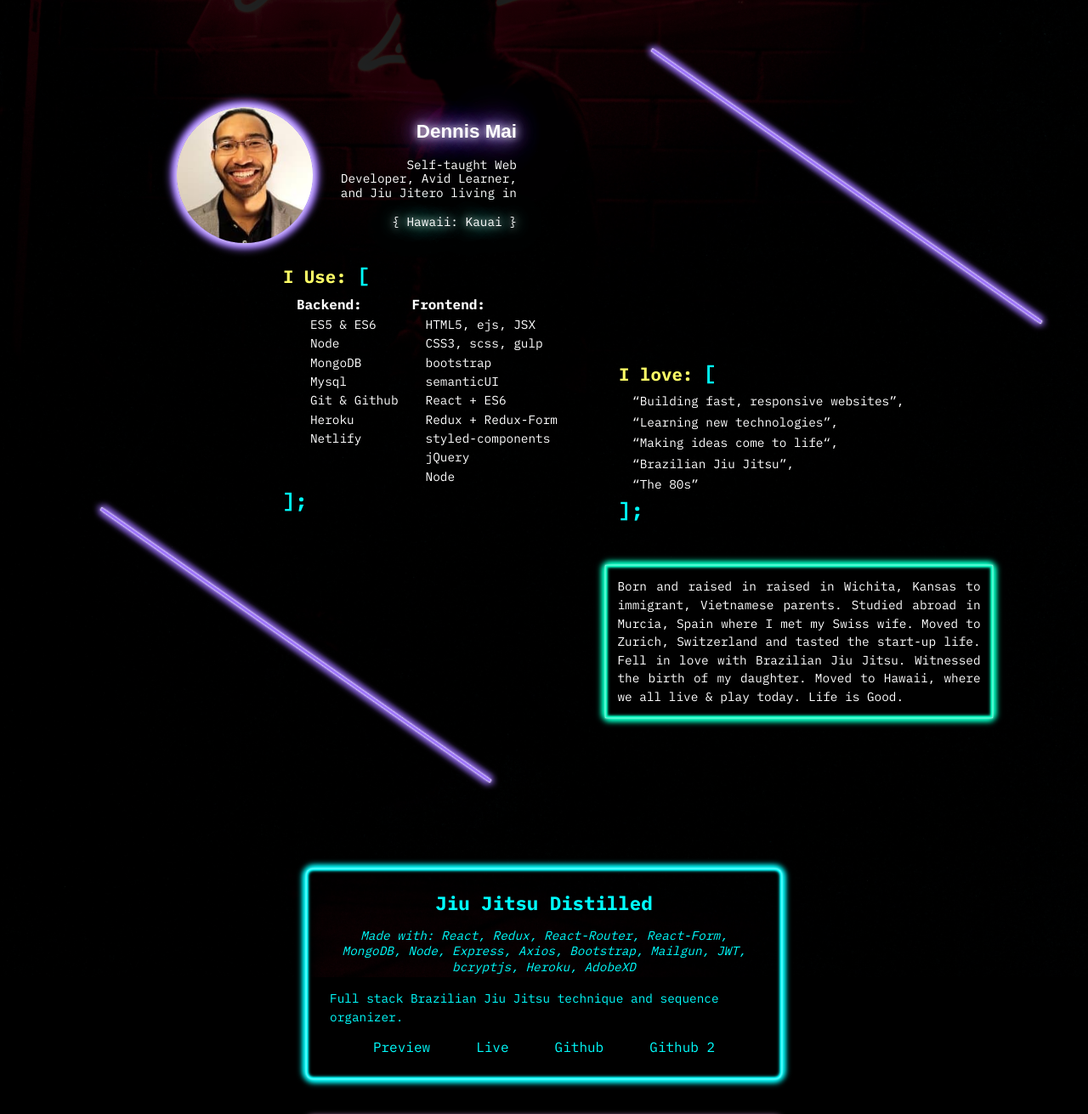
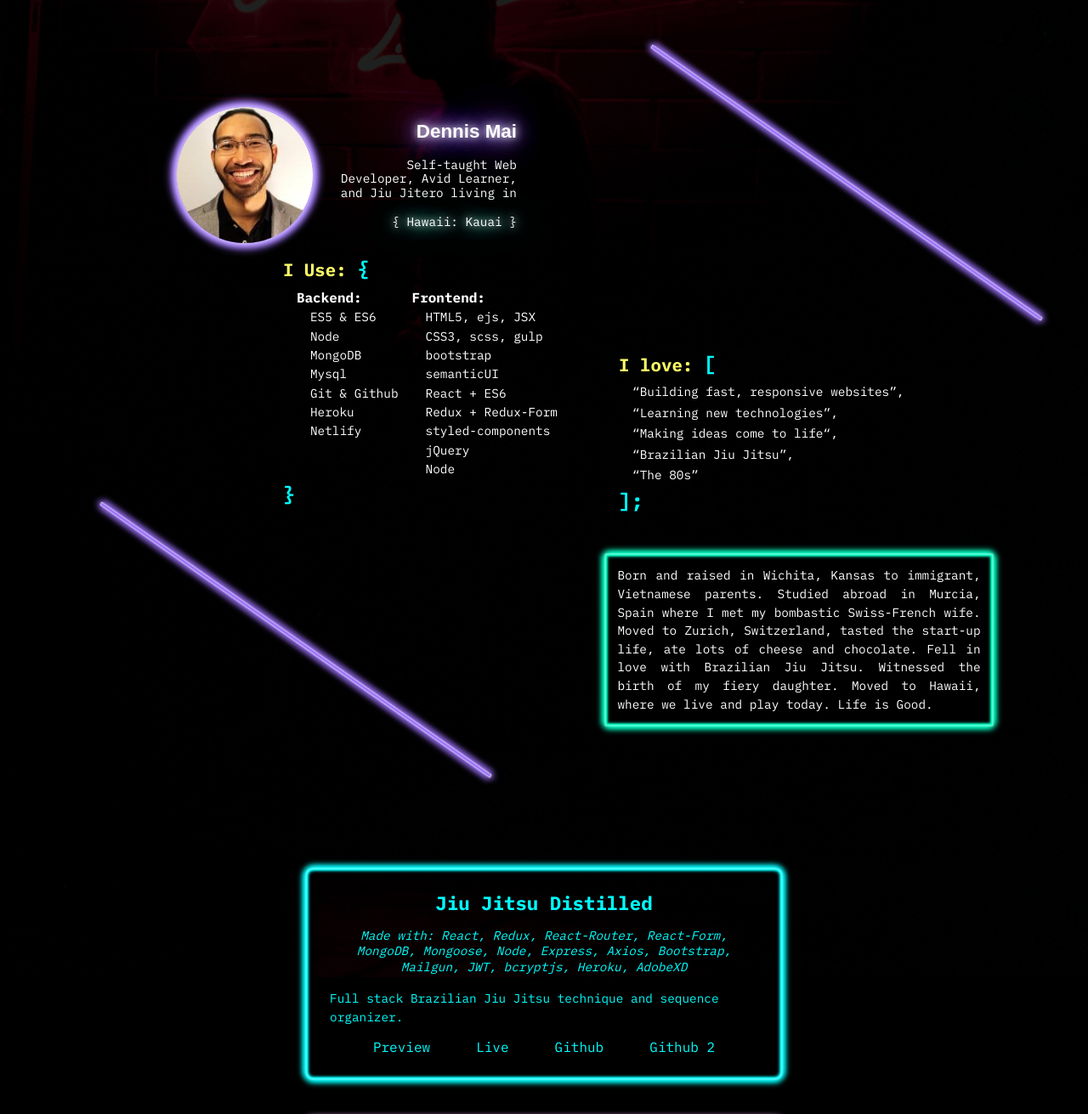
Before and after one commit to sartoriusrex/portfolio, a React (Create React App) app: page / in a window 1280 px wide. Shown: the part 770-2081 px from the top of the page at 85% size. Built offline with nearby package versions, Linux system fonts and the light colour scheme; a web font is replaced by a local one.

Commit message:
update brackets on use; update content for jjd techs and moreabout me text; remove offset on reactscroll link

```diff
--- a/src/components/Use.js
+++ b/src/components/Use.js
@@ -46,7 +46,7 @@ const ListItem = styled.li`
 const Use = () => (
   <UseContainer>
     <BioDescriptionText>
-      I Use: <Brackets>[</Brackets>
+      I Use: <Brackets>{ `{` }</Brackets>
     </BioDescriptionText>
     <UseTextContainer>
       <ListContainer>
@@ -76,7 +76,7 @@ const Use = () => (
         </List>
       </ListContainer>
     </UseTextContainer>
-    <Brackets>];</Brackets>
+    <Brackets>{ `}` }</Brackets>
   </UseContainer>
 )
 
--- a/src/content.js
+++ b/src/content.js
@@ -16,12 +16,12 @@ const content = {
     description: "Self-taught Web Developer, Avid Learner, and Jiu Jitero living in",
     place: "{ Hawaii: Kauai }"
   },
-  about: "Born and raised in raised in Wichita, Kansas to immigrant, Vietnamese parents. Studied abroad in Murcia, Spain where I met my Swiss wife. Moved to Zurich, Switzerland and tasted the start-up life. Fell in love with Brazilian Jiu Jitsu. Witnessed the birth of my daughter. Moved to Hawaii, where we all live & play today. Life is Good.",
+  about: "Born and raised in Wichita, Kansas to immigrant, Vietnamese parents. Studied abroad in Murcia, Spain where I met my bombastic Swiss-French wife. Moved to Zurich, Switzerland, tasted the start-up life, ate lots of cheese and chocolate. Fell in love with Brazilian Jiu Jitsu. Witnessed the birth of my fiery daughter. Moved to Hawaii, where we live and play today. Life is Good.",
   projects: [
     {
       short: "jjd",
       title: "Jiu Jitsu Distilled",
-      technologies: "React, Redux, React-Router, React-Form, MongoDB, Node, Express, Axios, Bootstrap, Mailgun, JWT, bcryptjs, Heroku, AdobeXD",
+      technologies: "React, Redux, React-Router, React-Form, MongoDB, Mongoose, Node, Express, Axios, Bootstrap, Mailgun, JWT, bcryptjs, Heroku, AdobeXD",
       description: "Full stack Brazilian Jiu Jitsu technique and sequence organizer.",
       gif: jjdGif,
       image: jjdImage,
--- a/src/sections/Landing.js
+++ b/src/sections/Landing.js
@@ -1,6 +1,6 @@
 import React from 'react';
 import styled from 'styled-components';
-import { Link } from "react-scroll";
+import { Link, animateScroll as scroll } from "react-scroll";
 
 import { TurnOnBorder, TurnOnName, FlickerLetter } from '../styles/animations';
 import { colors } from '../styles/variables';
@@ -112,7 +112,7 @@ const LandingSection = ({ selected, setSelected }) => {
         to="landing"
         smooth={ true }
         duration={ 50 }
-        offset={ -150 }
+        offset={ 0 }
         onSetActive={ () => setSelected( null ) }
         spy={ true }
       >
```
